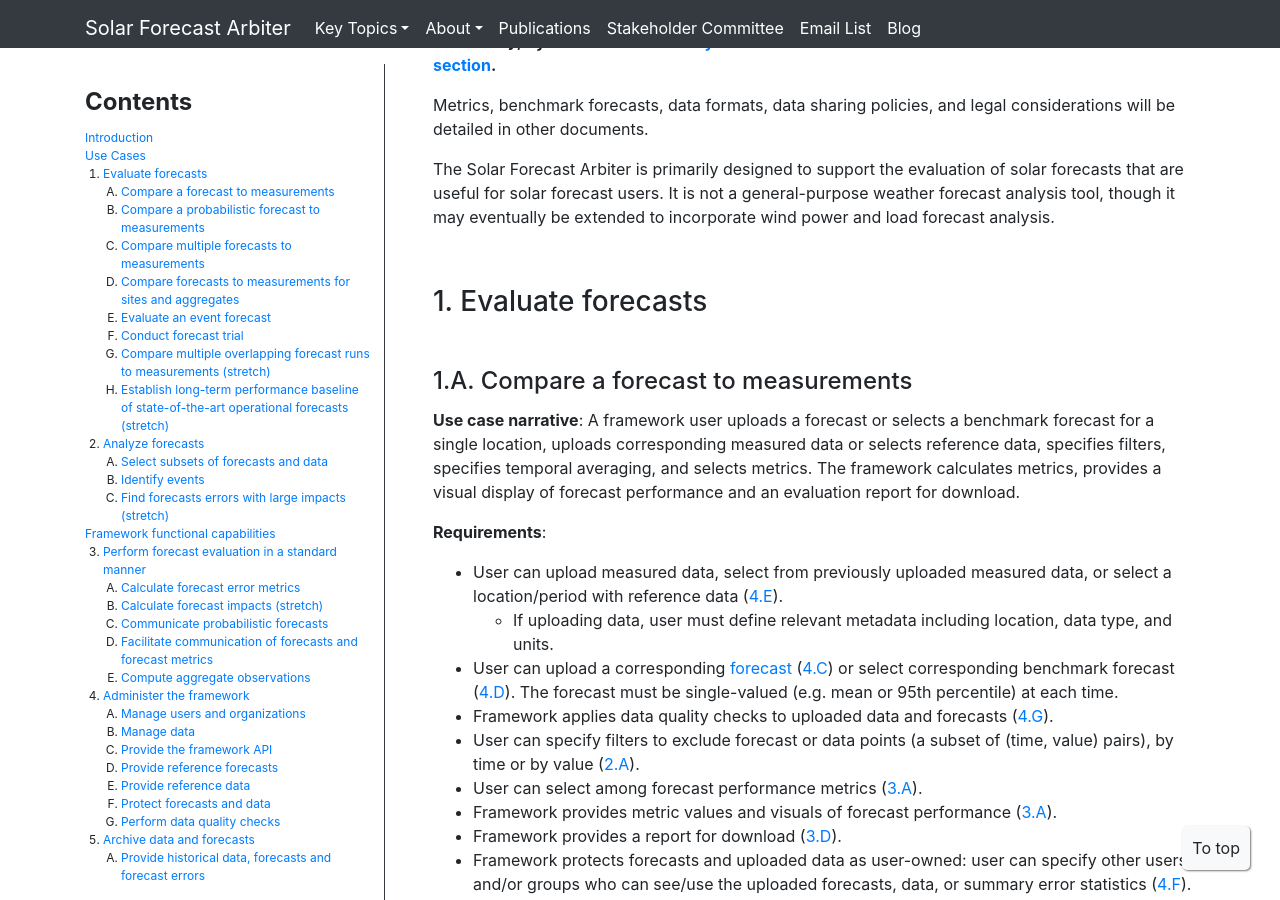
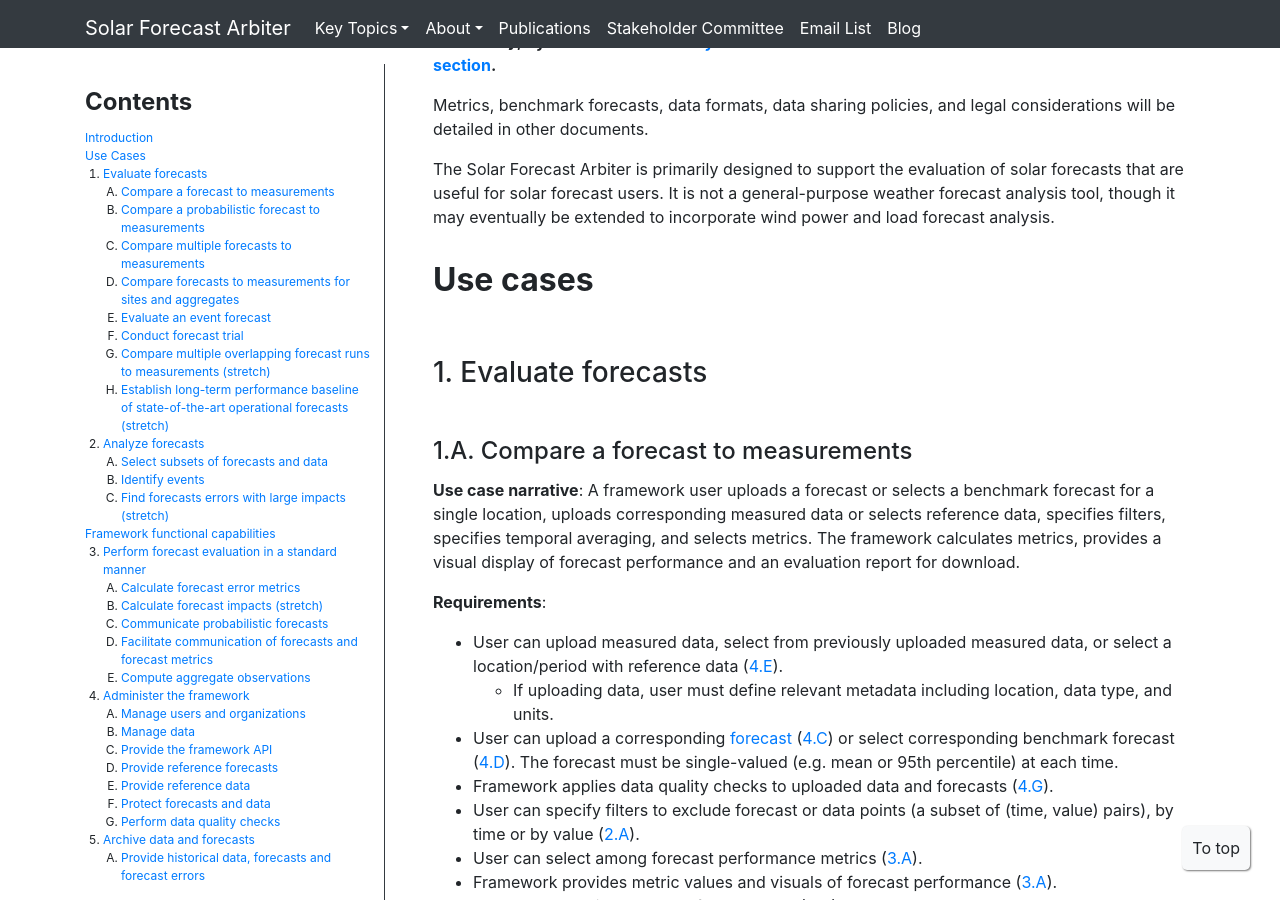
Before and after one commit to SolarArbiter/SolarArbiter.github.io, a Jekyll site: the page built from usecases.md, in a window 1280 px wide and 900 px high, scrolled down 729 px. Built offline with Jekyll 4.4.1, drawn with Linux system fonts in a browser that asks for light colours; comment, search, counter and statistics services are not loaded; our own code applies the rules of GitHub Pages for plain Markdown files.

Commit message:
add 2nd level heading

```diff
--- a/usecases.md
+++ b/usecases.md
@@ -28,6 +28,8 @@
 Metrics, benchmark forecasts, data formats, data sharing policies, and legal considerations will be detailed in other documents.
 
 The Solar Forecast Arbiter is primarily designed to support the evaluation of solar forecasts that are useful for solar forecast users. It is not a general-purpose weather forecast analysis tool, though it may eventually be extended to incorporate wind power and load forecast analysis.
+
+## Use cases  {#usecases}
 
 ### 1. Evaluate forecasts  {#evaluatefx}
 {: .anchor}
```
